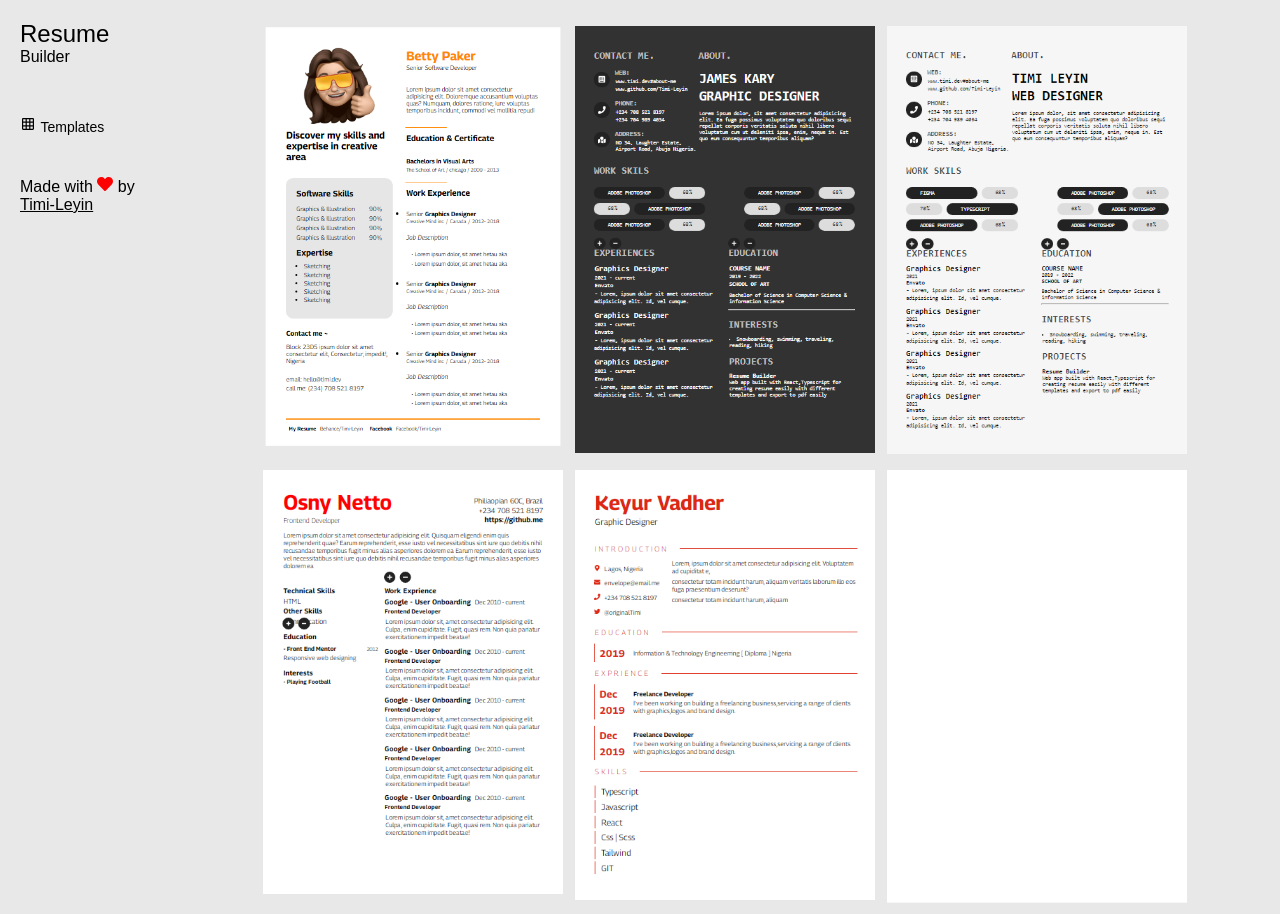
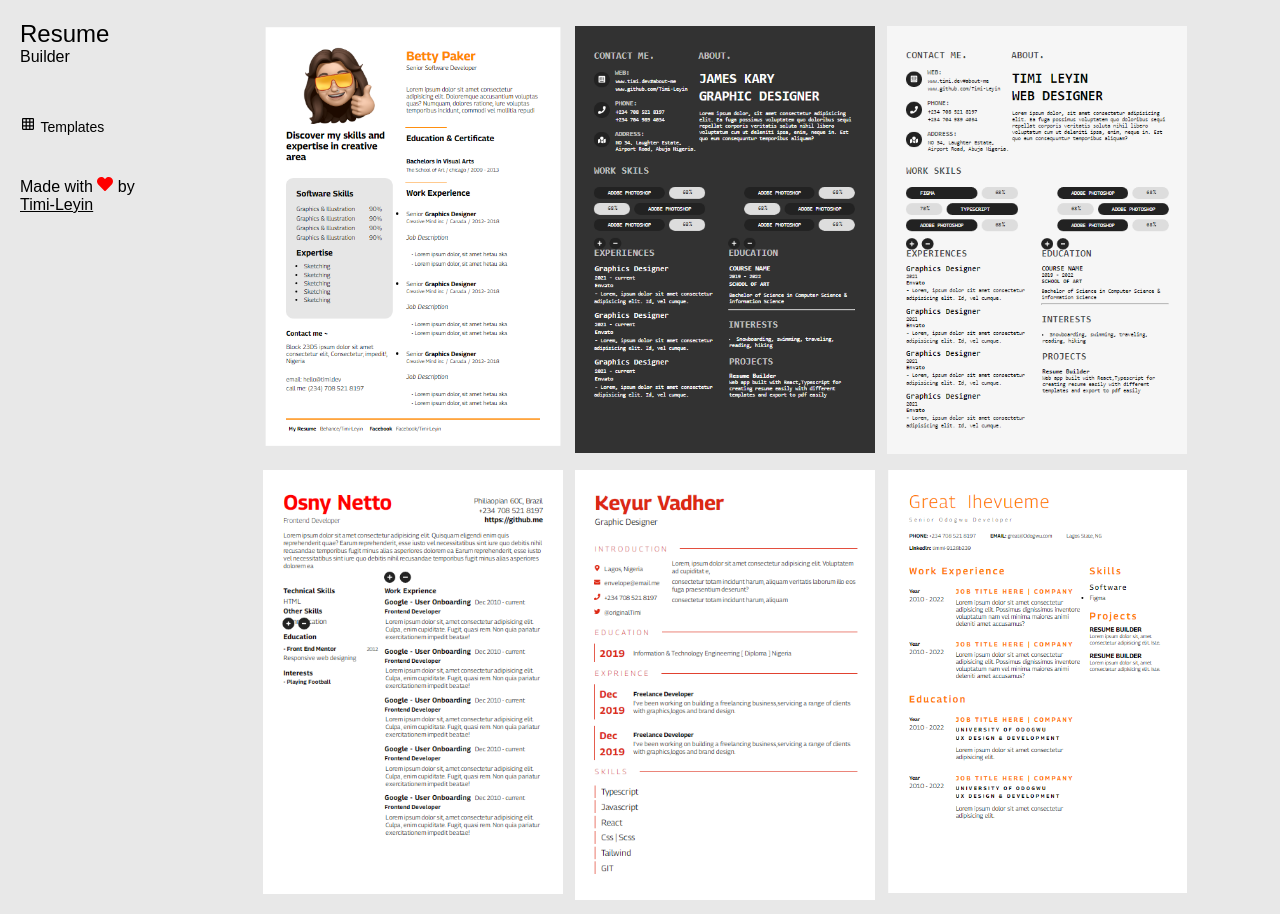
Before and after one commit to HopefulHeart2020/resume-builder, a React (Vite) app: page /templates in a window 1280 px wide. Shown: the top 914 px of the page. Built offline with nearby package versions, Linux system fonts and the light colour scheme; a web font is replaced by a local one.

Commit message:
feat: scoop template

```diff
--- a/package.json
+++ b/package.json
@@ -2,7 +2,7 @@
   "name": "resume-builderr",
   "description": "Web app built with React,Typescript for creating resume easily with different templates and export to pdf easily",
   "private": true,
-  "version": "1.0.1",
+  "version": "1.1.1",
   "scripts": {
     "start": "vite --host",
     "dev": "vite",
--- a/src/Pages/Templates/Templates.tsx
+++ b/src/Pages/Templates/Templates.tsx
@@ -18,6 +18,7 @@ const Templates = () => {
 <Link to={'/create/niko'} >  <img src='/images/niko.png' alt="Niko" />  </Link>
 <Link to={'/create/minimal'} >  <img src='/images/minimal.png' alt="Minimal" />  </Link>
 <Link to={'/create/orea'} > <img src='/images/orea.png' alt="Orea" /> </Link>
+<Link to={'/create/scoop'} > <img src='/images/scoop.png'  alt="Scoop" /> </Link>
 <Link to={'/create/blank'} > <img src='/images/blank.png'  alt="Blank" /> </Link>
 </div>
        <p className='more'>More Templates Comming Soon ...</p>
```
Also changed, not shown: public/images/scoop.png (added).
